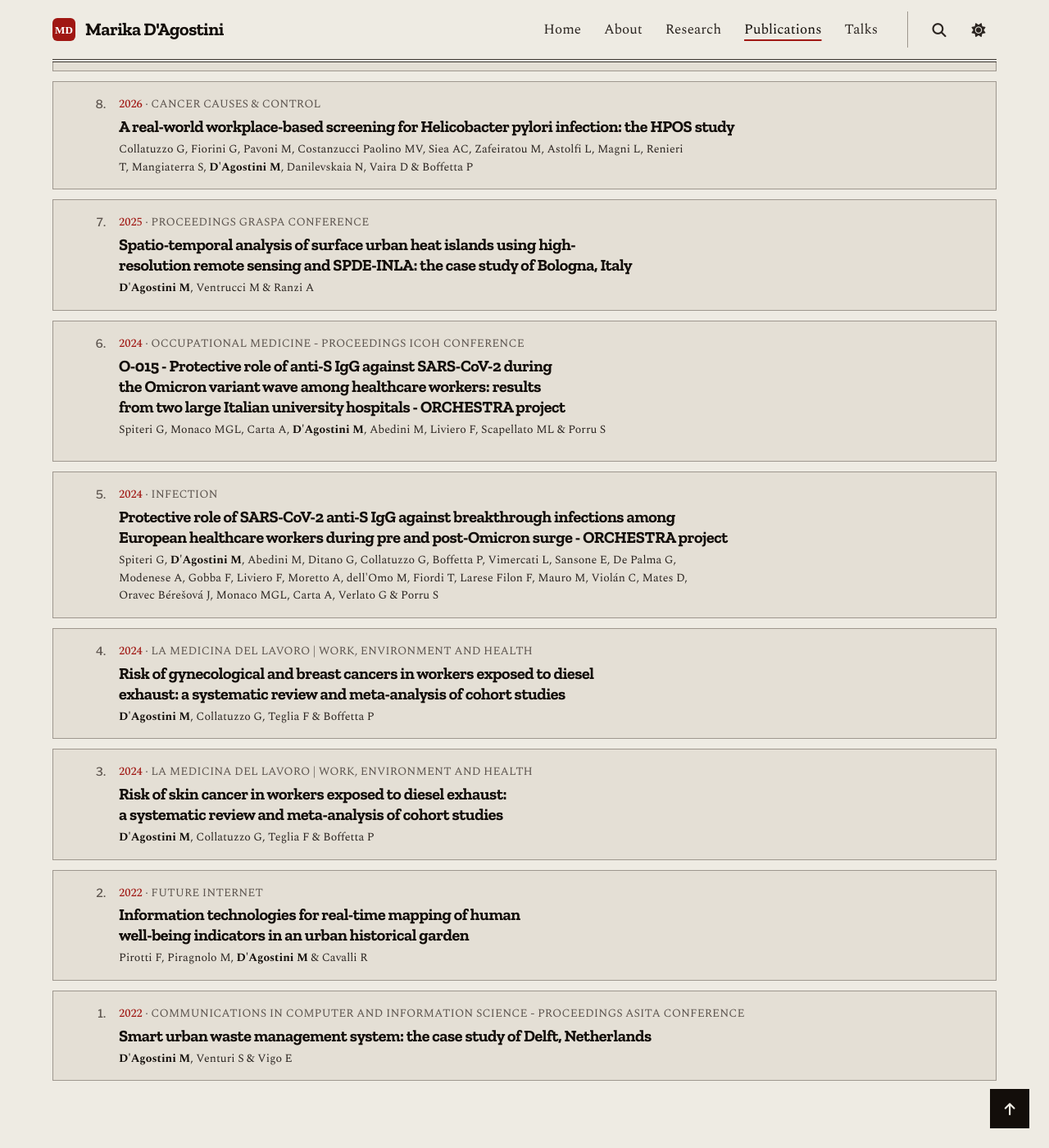
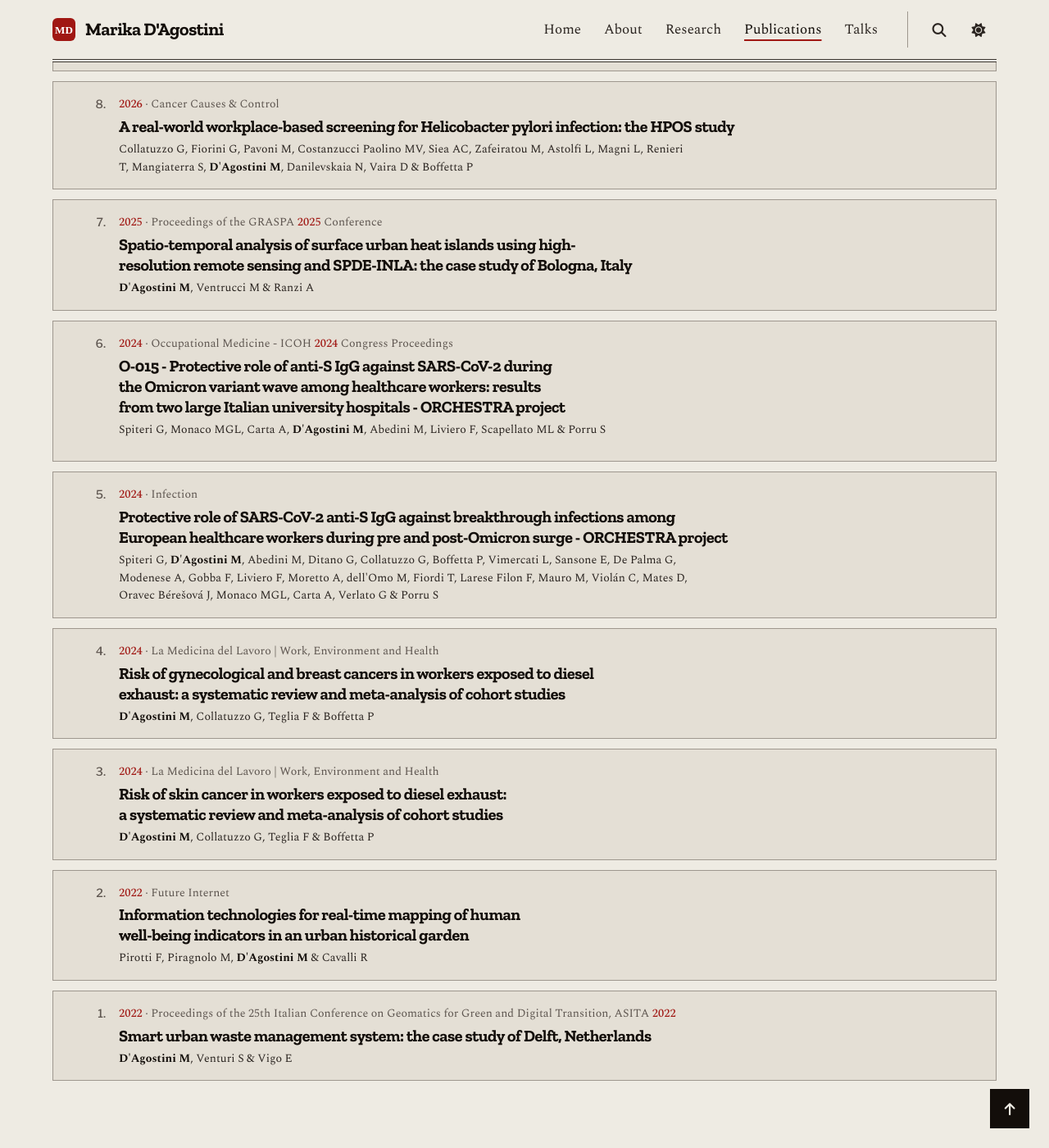
Before and after one commit to marika-dagostini/marika-dagostini.github.io, a Jekyll site: the page built from _pages/publications.md, in a window 1280 px wide and 1400 px high, scrolled down 548 px. Shown: the whole window at 82% size. Built offline with Jekyll 4.4.1, drawn with Linux system fonts in a browser that asks for light colours; a style sheet for code colours, icons or effects is not loaded.

Commit message:
Update publication-cards.html

```diff
--- a/_includes/publication-cards.html
+++ b/_includes/publication-cards.html
@@ -11,7 +11,7 @@
 
   <article class="pub-card" data-pub-searchable data-pub-category="articles">
               <a href="https://doi.org/10.1007/s10552-026-02189-2">
-                <p class="pub-venue">2026 · CANCER CAUSES & CONTROL</p>
+                <p class="pub-venue">2026 · Cancer Causes & Control</p>
                   <h3 class="pub-title">A real-world workplace-based screening for <em>Helicobacter pylori</em> infection: the HPOS study</h3>
                 <p class="pub-meta">Collatuzzo G, Fiorini G, Pavoni M, Costanzucci Paolino MV, Siea AC, Zafeiratou M, Astolfi L, Magni L,
                   Renieri T, Mangiaterra S, D'Agostini M, Danilevskaia N, Vaira D & Boffetta P</p>
@@ -20,7 +20,7 @@
 
   <article class="pub-card" data-pub-searchable data-pub-category="proceedings">
               <a href="https://drive.google.com/file/d/19IAw6atkkMh3IFVLuhiatoEfHb4wiefn/view?pli=1">
-                <p class="pub-venue">2025 · PROCEEDINGS GRASPA CONFERENCE</p>
+                <p class="pub-venue">2025 · Proceedings of the GRASPA 2025 Conference</p>
                 <h3 class="pub-title">Spatio-temporal analysis of surface urban heat islands using
                   high-resolution remote sensing and SPDE-INLA: the case study of Bologna, Italy</h3>
                 <p class="pub-meta">D'Agostini M, Ventrucci M & Ranzi A</p>
@@ -30,7 +30,7 @@
 
   <article class="pub-card" data-pub-category="proceedings" data-pub-searchable>
     <a href="https://dx.doi.org/10.1093/occmed/kqae023.0451" target="_blank" rel="noopener noreferrer">
-      <p class="pub-venue"> 2024 · OCCUPATIONAL MEDICINE - PROCEEDINGS ICOH CONFERENCE
+      <p class="pub-venue"> 2024 · Occupational Medicine -  ICOH 2024 Congress Proceedings
       <h3 class="pub-title">
         O-015 - Protective role of anti-S IgG against <span class="nowrap">SARS-CoV-2</span> during the Omicron variant wave among
         healthcare workers: results from two large Italian university hospitals - ORCHESTRA project
@@ -43,7 +43,7 @@
 
   <article class="pub-card" data-pub-category="articles" data-pub-searchable>
     <a href="https://dx.doi.org/10.1007/s15010-024-02189-x" target="_blank" rel="noopener noreferrer">
-      <p class="pub-venue"> 2024 · INFECTION</p>
+      <p class="pub-venue"> 2024 · Infection </p>
       <h3 class="pub-title">
         Protective role of <span class="nowrap">SARS-CoV-2</span> anti-S IgG against breakthrough infections among European
         healthcare workers during pre and post-Omicron surge - ORCHESTRA project
@@ -56,7 +56,7 @@
 
   <article class="pub-card" data-pub-category="articles" data-pub-searchable>
     <a href="https://dx.doi.org/10.23749/mdl.v115i3.15568" target="_blank" rel="noopener noreferrer">
-      <p class="pub-venue">2024 · LA MEDICINA DEL LAVORO | WORK, ENVIRONMENT AND HEALTH</p>
+      <p class="pub-venue">2024 · La Medicina del Lavoro | Work, Environment and Health</p>
       <h3 class="pub-title">
         Risk of gynecological and breast cancers in workers exposed to diesel exhaust:
         a systematic review and meta-analysis of cohort studies
@@ -67,7 +67,7 @@
 
   <article class="pub-card" data-pub-category="articles" data-pub-searchable>
     <a href="https://dx.doi.org/10.23749/mdl.v115i2.15569" target="_blank" rel="noopener noreferrer">
-      <p class="pub-venue">2024 · LA MEDICINA DEL LAVORO | WORK, ENVIRONMENT AND HEALTH</p>
+      <p class="pub-venue">2024 · La Medicina del Lavoro | Work, Environment and Health</p>
         <h3 class="pub-title">Risk of skin cancer in workers exposed to diesel exhaust:
         a systematic review and meta-analysis of cohort studies
       </h3>
@@ -77,7 +77,7 @@
 
   <article class="pub-card" data-pub-category="articles" data-pub-searchable>
     <a href="https://dx.doi.org/10.3390/fi14100280" target="_blank" rel="noopener noreferrer">
-      <p class="pub-venue">2022 · FUTURE INTERNET</p>
+      <p class="pub-venue">2022 · Future Internet</p>
       <h3 class="pub-title">
         Information technologies for real-time mapping of human well-being indicators
         in an urban historical garden
@@ -88,7 +88,7 @@
 
   <article class="pub-card" data-pub-category="proceedings" data-pub-searchable>
     <a href="https://link.springer.com/chapter/10.1007/978-3-031-17439-1_13" target="_blank" rel="noopener noreferrer">
-      <p class="pub-venue"> 2022 · COMMUNICATIONS IN COMPUTER AND INFORMATION SCIENCE - PROCEEDINGS ASITA CONFERENCE
+      <p class="pub-venue"> 2022 · Proceedings of the 25th Italian Conference on Geomatics for Green and Digital Transition, ASITA 2022
       </p>
       <h3 class="pub-title">
         Smart urban waste management system: the case study of Delft, Netherlands
```
